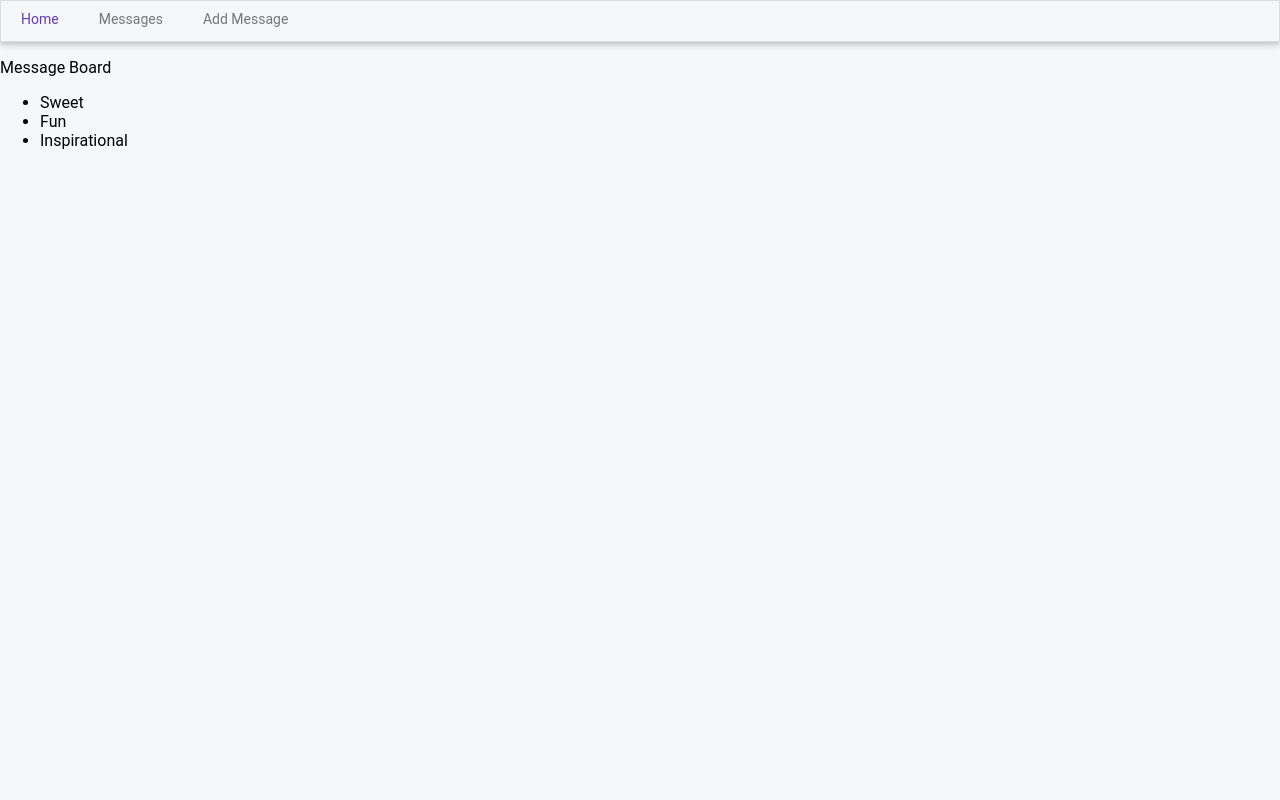
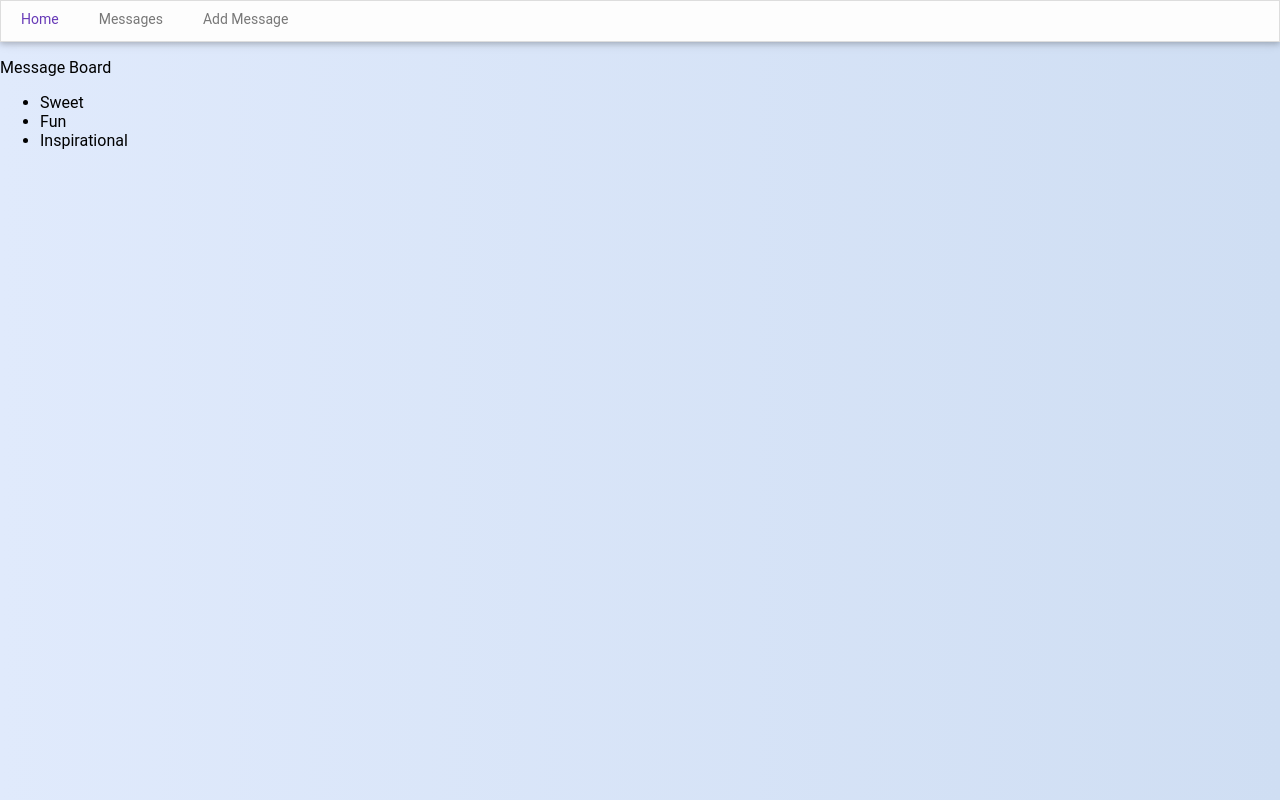
Before and after one commit to marynavoitenko/message-board, a React (Create React App) app in the folder client/: page / in a window 1280 px wide. Built offline with nearby package versions, Linux system fonts and the light colour scheme.

Commit message:
add light blue gradient background

```diff
--- a/client/src/App.css
+++ b/client/src/App.css
@@ -4,6 +4,7 @@ body {
     font-style: normal;
     font-weight: 400;
     letter-spacing: 0;
+    background: linear-gradient(to right, #e0eafc, #cfdef3);
 }
 
 /* --------- NAVBAR --------- */
@@ -15,6 +16,7 @@ body {
 }
 
 .NavBar {
+    background: #fdfdfd;
     height: 20px;
     width: 100%;
     font-size: 14px;
```
